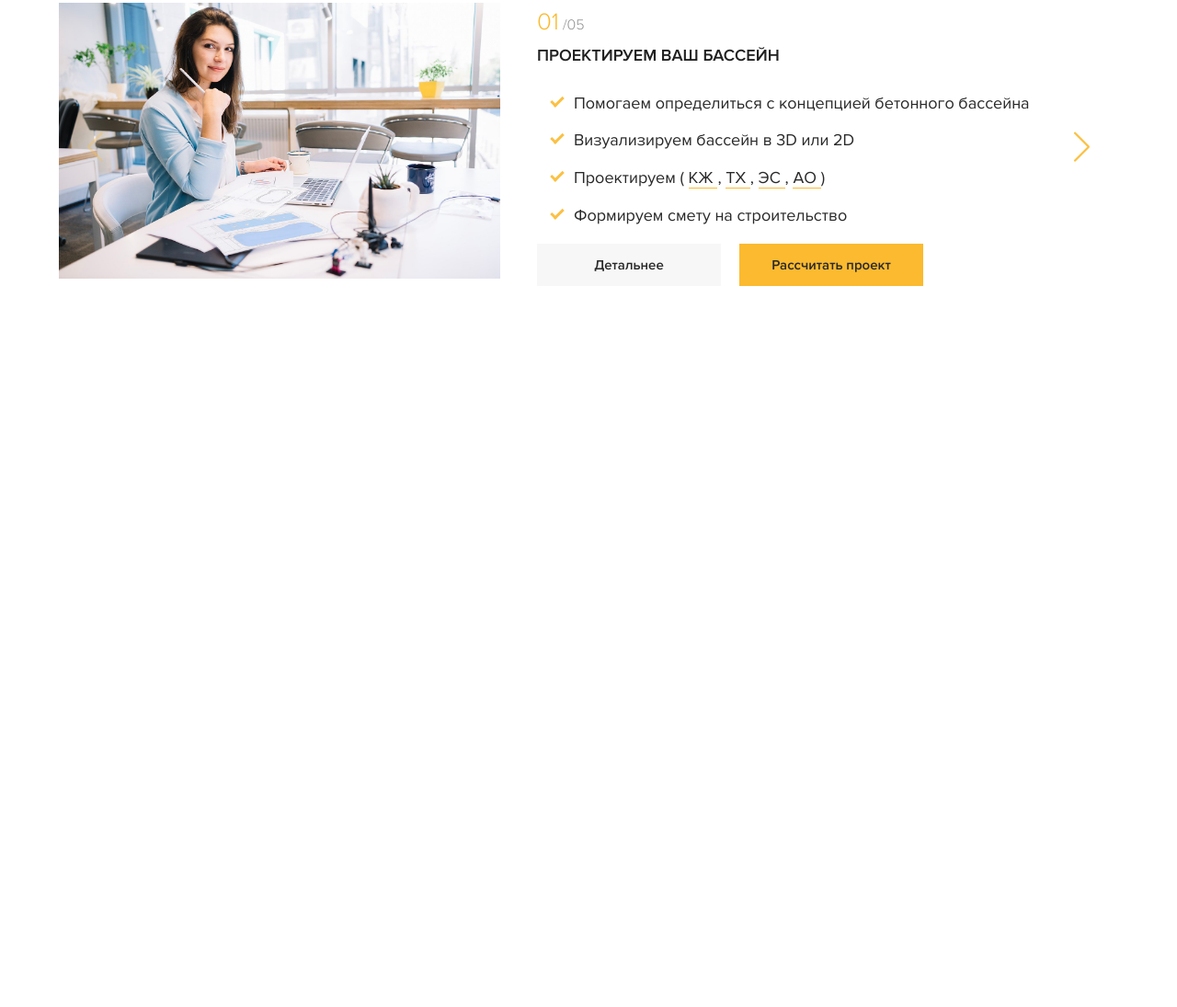
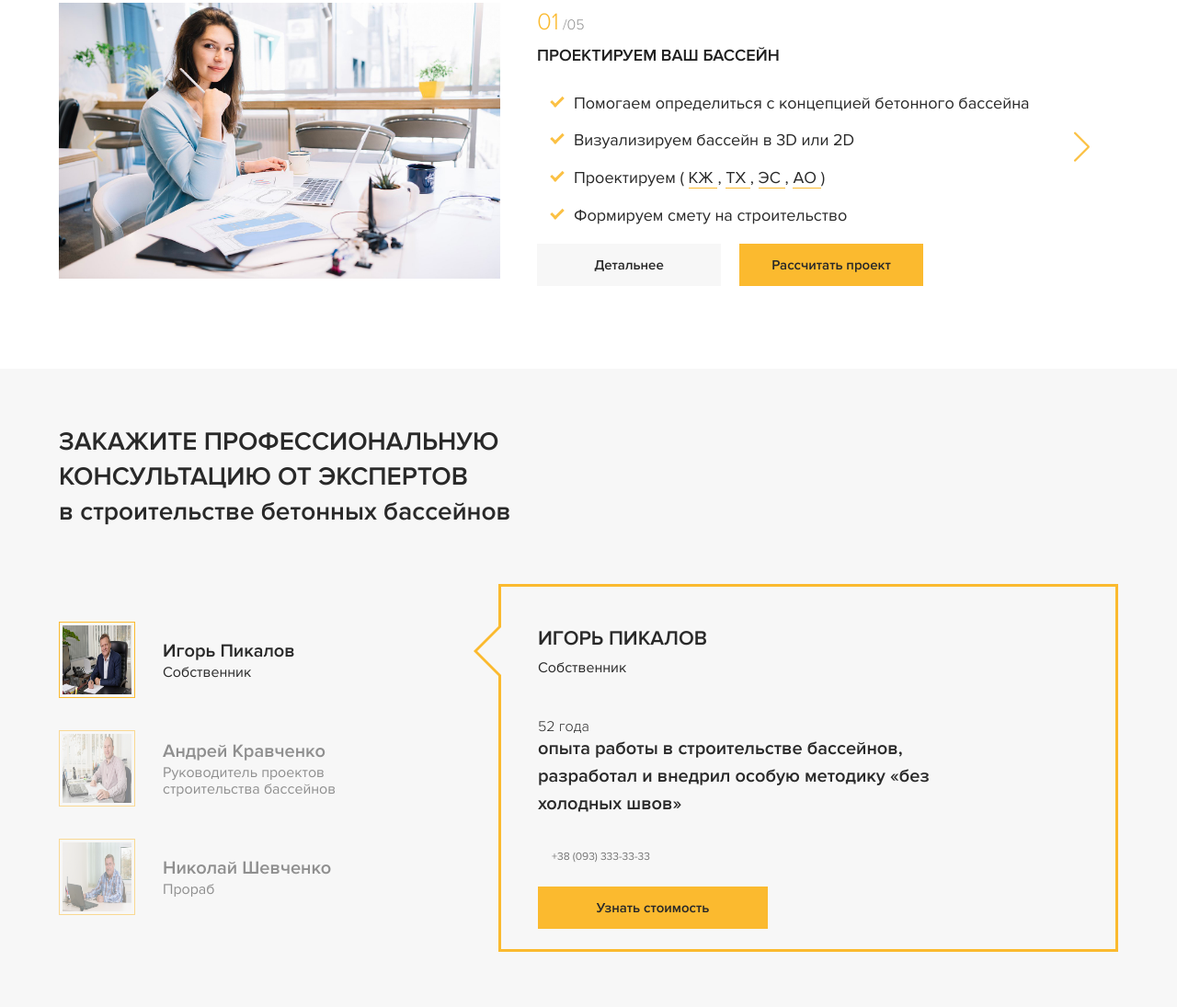
Before and after one commit to Maksym-Rozhko/Pools, a plain HTML site: page index.html in a window 1280 px wide. Shown: the part 2216-3311 px from the top of the page at 92% size. Before the commit the page ends 2617 px from the top, so only its background shows below. Drawn offline with nearby package versions, Linux system fonts and the light colour scheme; some packages are replaced by stand-ins of ours; a script that the page names is missing.

Commit message:
feat: added new section;

```diff
--- a/assets/css/styles.css
+++ b/assets/css/styles.css
@@ -889,6 +889,87 @@ body {
     margin-bottom: 32px;
 }
 
+.consultation {
+    background-color: #f7f7f7;
+}
+
+.consultation .cost-form::after {
+    border-right: 35px solid #f7f7f7;
+}
+
+.consultation .cost-expert {
+    align-items: center;
+    margin-bottom: 35px;
+    opacity: .5;
+    cursor: pointer;
+    transition: all .4s;
+}
+
+.consultation .cost-expert__active {
+    opacity: 1;
+}
+
+.consultation .cost-expert:last-child {
+    align-items: center;
+    margin-bottom: 0;
+}
+
+.consultation .cost-expert__avatar {
+    width: 83px;
+    height: 83px;
+    border: 1px solid #fbba2f;
+    padding: 3px;
+    display: block;
+}
+
+.consultation .cost-expert__info {
+    max-width: 200px;
+}
+
+.consultation .cost-title {
+    max-width: 500px;
+    margin-bottom: 60px;
+}
+
+.consultation .cost-content {
+    justify-content: inherit;
+}
+
+.consultation .consultation__experts {
+    flex-grow: 2;
+}
+
+.consultation .cost-form {
+    flex-grow: 4;
+    flex-direction: column;
+}
+
+.consultation .form__avatar {
+    width: 240px;
+    height: 270px;
+    display: none;
+}
+
+.consultation .form__person-name {
+    text-transform: uppercase;
+    font-size: 22px;
+    margin-bottom: 0;
+    font-weight: 600;
+}
+
+.consultation .form__position {
+    font-size: 16px;
+    font-weight: 500;
+    display: block;
+    text-transform: capitalize;
+    margin-top: 10px;
+}
+
+.consultation .form__body {
+    margin-top: 45px;
+    max-width: 430px;
+}
+
 @media (max-width: 1450px) {
     .swiper-slide__title {
         font-size: 32px;
--- a/index.html
+++ b/index.html
@@ -682,6 +682,81 @@
             <div class="swiper-button-next stages-btn-next"></div>
         </div>
     </section>
+    <section class="cost consultation">
+        <div class="wrapper">
+            <h2 class="cost-title">
+                Закажите профессиональную консультацию от экспертов
+                <span class="cost-subtitle">
+                    в строительстве бетонных бассейнов
+                </span>
+            </h2>
+            <div class="cost-content">
+                <div class="consultation__experts">
+                    <div class="cost-expert cost-expert__active">
+                        <img src="./assets/images/consultation/owner.jpg" alt="Игорь Пикалов" class="cost-expert__avatar">
+                        <div class="cost-expert__info">
+                            <h4 class="cost-expert__name">
+                                Игорь Пикалов
+                            </h4>
+                            <span class="cost-expert__rank">
+                                Собственник
+                            </span>
+                        </div>
+                    </div>
+                    <div class="cost-expert">
+                        <img src="./assets/images/consultation/leader.jpg" alt="Андрей Кравченко" class="cost-expert__avatar">
+                        <div class="cost-expert__info">
+                            <h4 class="cost-expert__name">
+                                Андрей Кравченко
+                            </h4>
+                            <span class="cost-expert__rank">
+                                Руководитель проектов строительства бассейнов
+                            </span>
+                        </div>
+                    </div>
+                    <div class="cost-expert">
+                        <img src="./assets/images/consultation/Foreman.jpg" alt="Николай Шевченко" class="cost-expert__avatar">
+                        <div class="cost-expert__info">
+                            <h4 class="cost-expert__name">
+                                Николай Шевченко
+                            </h4>
+                            <span class="cost-expert__rank">
+                                Прораб
+                            </span>
+                        </div>
+                    </div>
+                </div>
+                <form action="#" class="form cost-form">
+                    <div class="form__avatar-box">
+                        <img src="./assets/images/consultation/owner.jpg" alt="Игорь Пикалов" class="form__avatar">
+                    </div>
+                    <p class="form__person-name">
+                        Игорь Пикалов
+                        <span class="form__position">
+                            Собственник
+                        </span>
+                    </p>
+                    <div class="form__body">
+                        <div class="form__age-box">
+                            <span class="form__age">
+                                52
+                            </span>
+                            <span class="form__age">
+                                года
+                            </span>
+                        </div>
+                        <p class="form__text">
+                            опыта работы в строительстве бассейнов, разработал и внедрил особую методику «без холодных швов»
+                        </p>
+                    </div>
+                    <input placeholder="+38 (093) 333-33-33" type="text" class="form__input" required>
+                    <button type="submit" class="form__btn">
+                        Узнать стоимость
+                    </button>
+                </form>
+            </div>
+        </div>
+    </section>
     <script src="https://cdn.jsdelivr.net/npm/sweetalert2@10"></script>
 </body>
 </html>
```
Also changed, not shown: assets/images/consultation/Foreman.jpg (added), assets/images/consultation/leader.jpg (added), assets/images/consultation/owner.jpg (added).
